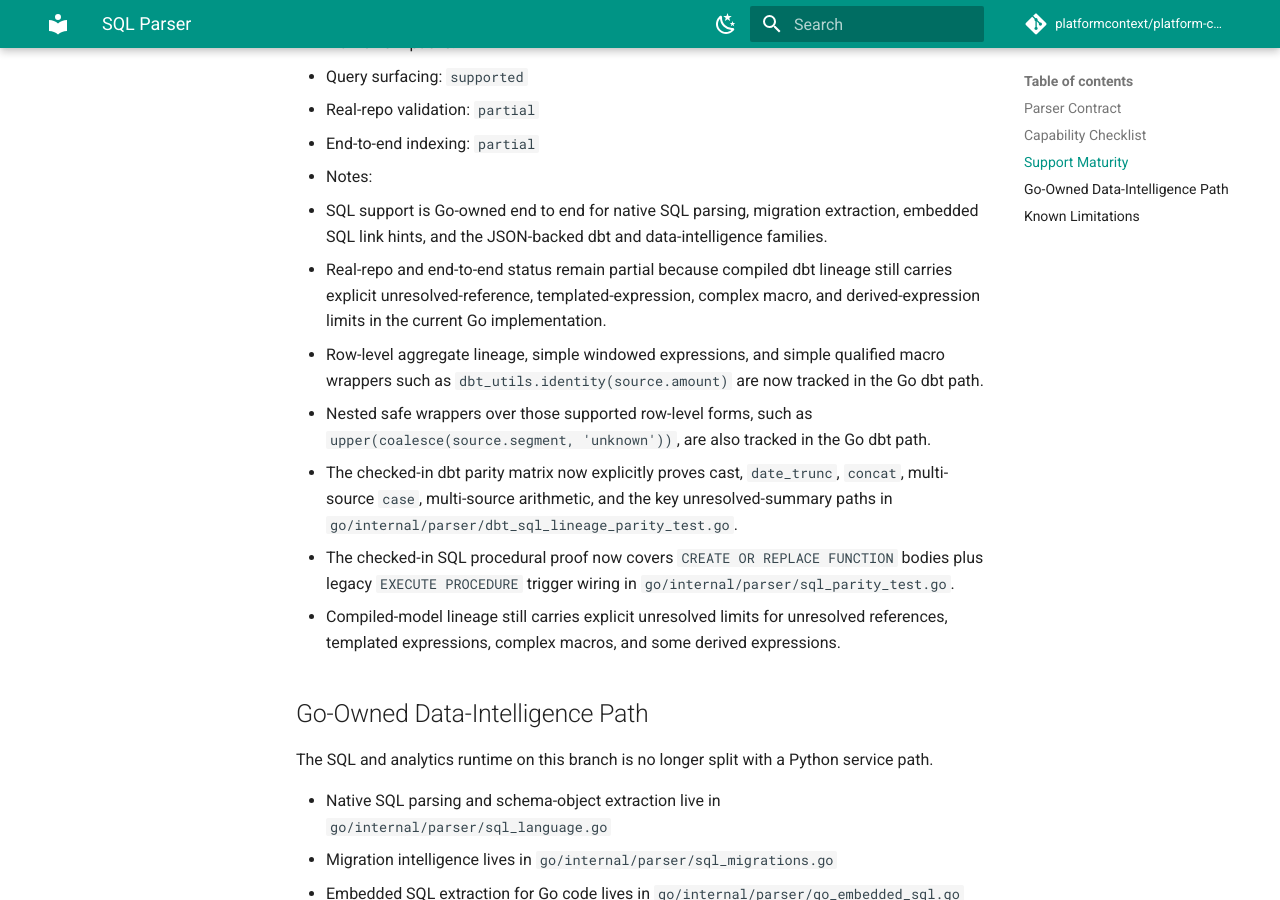
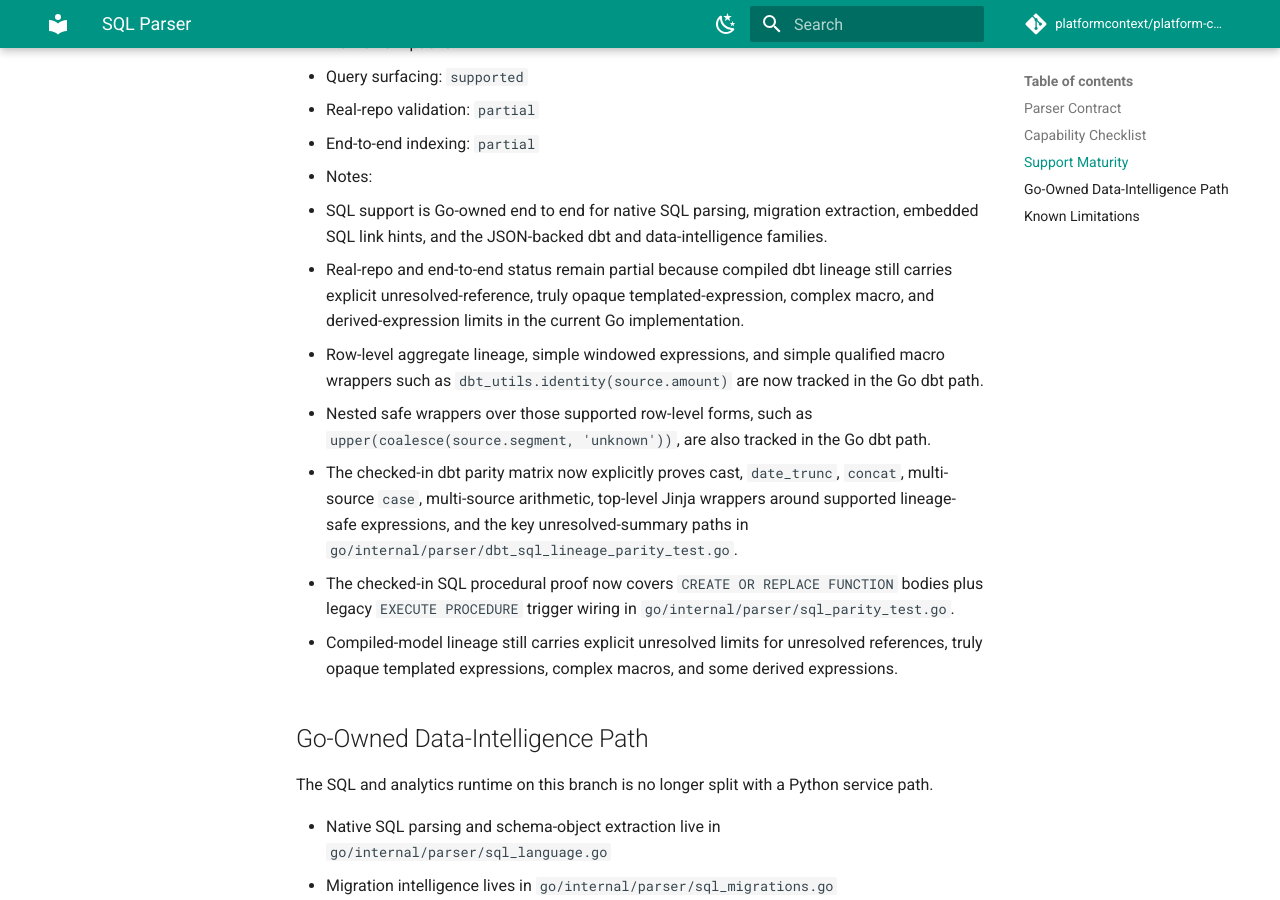
Before and after one commit to platformcontext/platform-context-graph, an MkDocs documentation site: the page built from docs/docs/languages/sql.md, in a window 1280 px wide and 900 px high, scrolled down 2913 px. Built offline with MkDocs 1.6.1 and Material for MkDocs 9.7.7, drawn with Linux system fonts in a browser that asks for light colours; comment, search, counter and statistics services are not loaded.

Commit message:
feat(parser): unwrap safe dbt template wrappers

```diff
--- a/docs/docs/languages/sql.md
+++ b/docs/docs/languages/sql.md
@@ -35,8 +35,9 @@ Canonical implementation: `go/internal/parser/registry.go` plus the entrypoint a
 - Notes:
   - SQL support is Go-owned end to end for native SQL parsing, migration extraction, embedded SQL link hints, and the JSON-backed dbt and data-intelligence families.
 - Real-repo and end-to-end status remain partial because compiled dbt lineage
-  still carries explicit unresolved-reference, templated-expression, complex
-  macro, and derived-expression limits in the current Go implementation.
+  still carries explicit unresolved-reference, truly opaque
+  templated-expression, complex macro, and derived-expression limits in the
+  current Go implementation.
 - Row-level aggregate lineage, simple windowed expressions, and simple
   qualified macro wrappers such as `dbt_utils.identity(source.amount)` are now
   tracked in the Go dbt path.
@@ -44,15 +45,16 @@ Canonical implementation: `go/internal/parser/registry.go` plus the entrypoint a
   `upper(coalesce(source.segment, 'unknown'))`, are also tracked in the Go dbt
   path.
 - The checked-in dbt parity matrix now explicitly proves cast, `date_trunc`,
-  `concat`, multi-source `case`, multi-source arithmetic, and the key
+  `concat`, multi-source `case`, multi-source arithmetic, top-level Jinja
+  wrappers around supported lineage-safe expressions, and the key
   unresolved-summary paths in
   `go/internal/parser/dbt_sql_lineage_parity_test.go`.
 - The checked-in SQL procedural proof now covers `CREATE OR REPLACE FUNCTION`
   bodies plus legacy `EXECUTE PROCEDURE` trigger wiring in
   `go/internal/parser/sql_parity_test.go`.
 - Compiled-model lineage still carries explicit unresolved limits for
-  unresolved references, templated expressions, complex macros, and some
-  derived expressions.
+  unresolved references, truly opaque templated expressions, complex macros,
+  and some derived expressions.
 
 ## Go-Owned Data-Intelligence Path
 
```
Also changed, not shown: docs/docs/reference/parity-closure-matrix.md (+2 -2 lines), docs/docs/reference/python-to-go-parity.md (+4 -4 lines), 3 other files.
